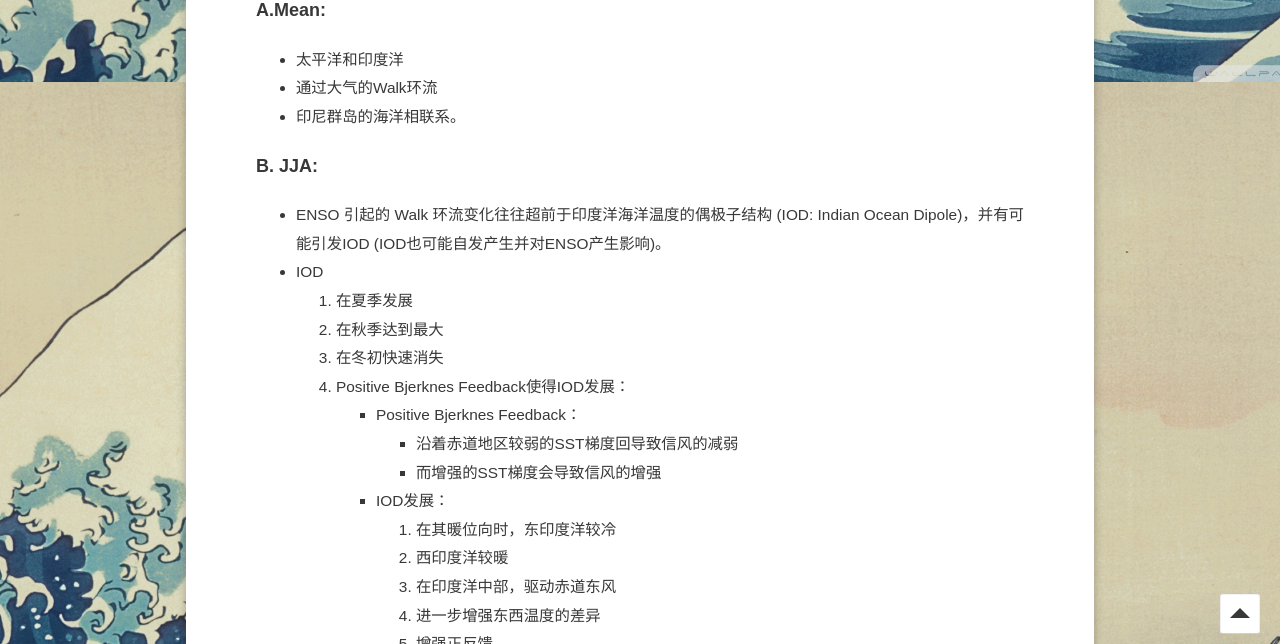
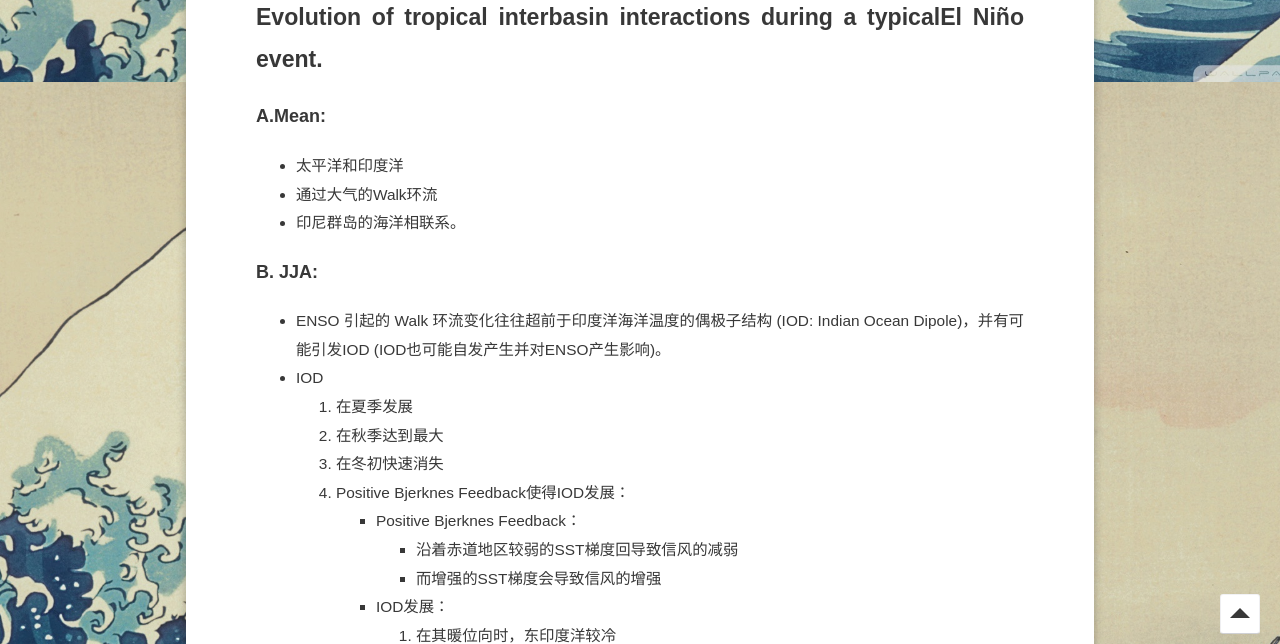
Before and after one commit to Clynie/Clynie.github.io, a Jekyll site: the page built from _posts/2020-02-12-ElNino.md, in a window 1280 px wide and 900 px high, scrolled down 562 px, cut to the strip 256-900 px from the top of the window. Built offline with Jekyll 4.4.1, drawn with Linux system fonts in a browser that asks for light colours; some web fonts are replaced.

Commit message:
repair El-Nino

```diff
--- a/_posts/2020-02-12-ElNino.md
+++ b/_posts/2020-02-12-ElNino.md
@@ -10,8 +10,10 @@ The [Science](http://science.sciencemag.org/) publish a research [Pantropical cl
 
 
 
-![Evolution of tropical interbasin interactions during a typicalEl Niño event.](https://github.com/Clynie/Clynie.github.io/blob/master/_img/El Nino.jpg?raw=true)
+![Evolution of tropical interbasin interactions during a typical El Niño event.](https://github.com/Clynie/Clynie.github.io/blob/master/_img/El Nino.jpg?raw=true)
 
+
+## Evolution of tropical interbasin interactions during a typicalEl Niño event.
 
 ### A.Mean:
 *  太平洋和印度洋
```
